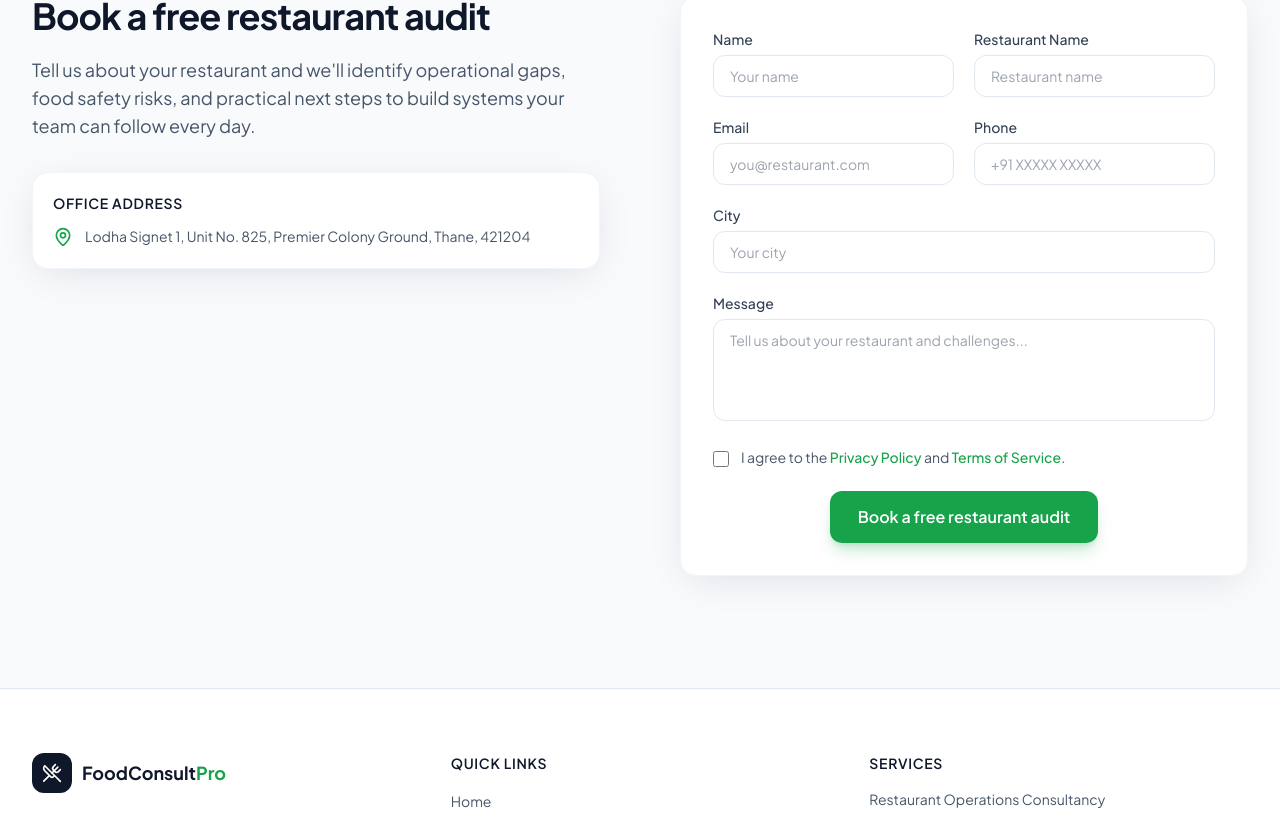
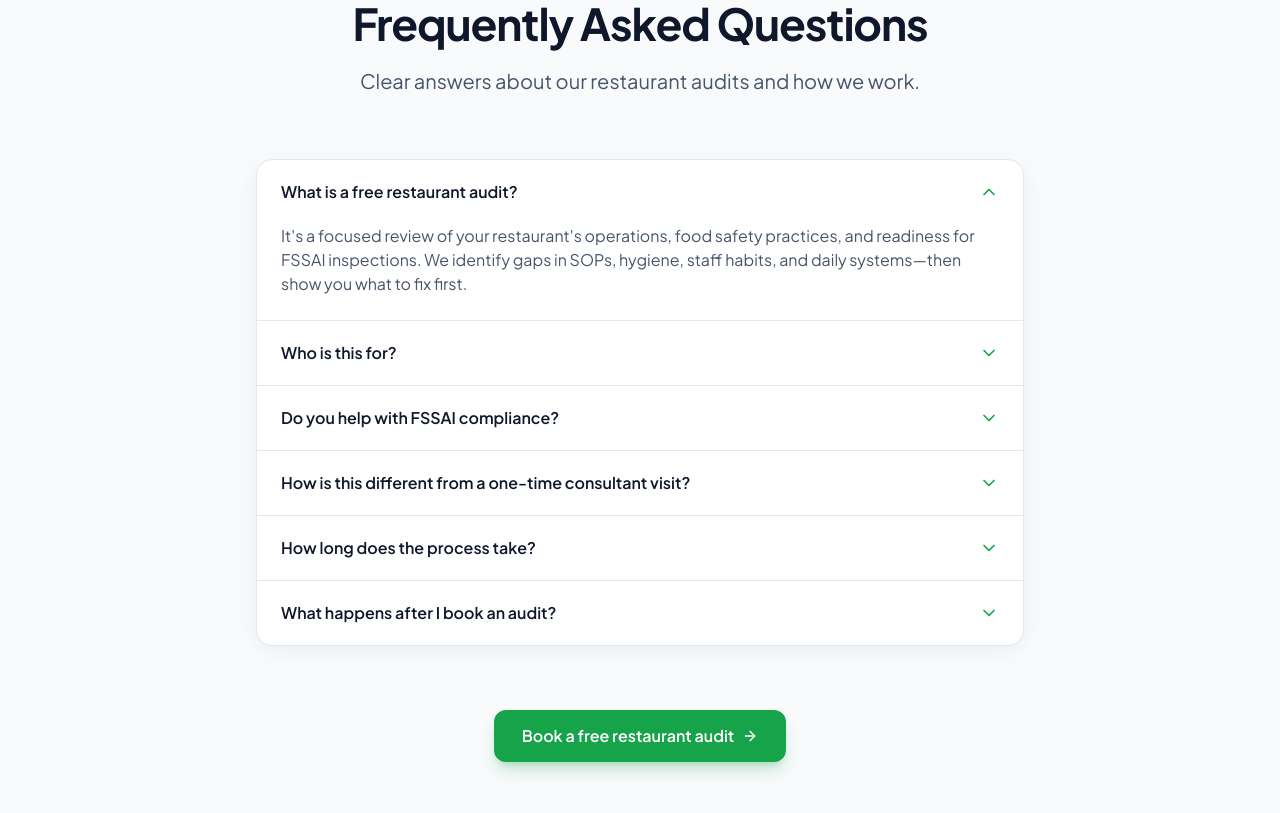
Before and after one commit to shivose/food-consultant-india, a Next.js app: page / in a window 1280 px wide. Shown: the part 5556-6369 px from the top of the page. Built offline with nearby package versions, Linux system fonts and the light colour scheme; no server answers.

Commit message:
Add FAQ section with accordion answers before contact.
Co-authored-by: Cursor <cursoragent@cursor.com>

```diff
--- a/src/app/page.tsx
+++ b/src/app/page.tsx
@@ -5,6 +5,7 @@ import WhyChooseUs from "@/components/WhyChooseUs";
 import Process from "@/components/Process";
 import WhyUs from "@/components/WhyUs";
 import CTA from "@/components/CTA";
+import FAQ from "@/components/FAQ";
 import Contact from "@/components/Contact";
 import Footer from "@/components/Footer";
 import StickyCTA from "@/components/StickyCTA";
@@ -34,6 +35,8 @@ export default function Home() {
         <SectionDivider />
         <CTA />
         <SectionDivider />
+        <FAQ />
+        <SectionDivider />
         <Contact />
       </main>
       <Footer />
--- /dev/null
+++ b/src/components/FAQ.tsx
@@ -0,0 +1,97 @@
+"use client";
+
+import { useState } from "react";
+import { ChevronDown } from "lucide-react";
+import FadeIn from "./FadeIn";
+import SectionHeader from "./SectionHeader";
+import SectionCTA from "./SectionCTA";
+
+const faqs = [
+  {
+    question: "What is a free restaurant audit?",
+    answer:
+      "It's a focused review of your restaurant's operations, food safety practices, and readiness for FSSAI inspections. We identify gaps in SOPs, hygiene, staff habits, and daily systems—then show you what to fix first.",
+  },
+  {
+    question: "Who is this for?",
+    answer:
+      "Independent restaurants, cloud kitchens, QSRs, and multi-outlet brands that want consistent operations, better food safety, and inspection-ready systems—not just last-minute compliance fixes.",
+  },
+  {
+    question: "Do you help with FSSAI compliance?",
+    answer:
+      "Yes. We help you build practical food safety routines, documentation, and staff habits so your restaurant stays inspection-ready every day—not only when an inspector is expected.",
+  },
+  {
+    question: "How is this different from a one-time consultant visit?",
+    answer:
+      "We focus on systems your team can actually follow: clear SOPs, training, and ongoing reviews. The goal is long-term operational improvement, not a report that sits unused.",
+  },
+  {
+    question: "How long does the process take?",
+    answer:
+      "The initial audit is typically completed quickly after we understand your restaurant. Implementation timelines depend on your gaps and team size—we prioritize the highest-risk issues first.",
+  },
+  {
+    question: "What happens after I book an audit?",
+    answer:
+      "We'll review your restaurant details, schedule a discussion or visit as needed, assess operational and food safety gaps, and share clear next steps to improve consistency and compliance.",
+  },
+];
+
+export default function FAQ() {
+  const [openIndex, setOpenIndex] = useState<number | null>(0);
+
+  return (
+    <section id="faq" className="py-20 md:py-28">
+      <div className="mx-auto max-w-7xl px-4 sm:px-6 lg:px-8">
+        <SectionHeader
+          title="Frequently Asked Questions"
+          subtitle="Clear answers about our restaurant audits and how we work."
+        />
+
+        <FadeIn delay={0.1}>
+          <div className="mx-auto max-w-3xl divide-y divide-slate-200 overflow-hidden rounded-2xl border border-slate-200 bg-white shadow-soft">
+            {faqs.map((faq, index) => {
+              const isOpen = openIndex === index;
+
+              return (
+                <div key={faq.question}>
+                  <button
+                    type="button"
+                    aria-expanded={isOpen}
+                    onClick={() => setOpenIndex(isOpen ? null : index)}
+                    className="flex w-full items-center justify-between gap-4 px-5 py-4 text-left transition-colors hover:bg-slate-50/80 sm:px-6 sm:py-5"
+                  >
+                    <span className="text-sm font-semibold text-primary sm:text-base">
+                      {faq.question}
+                    </span>
+                    <ChevronDown
+                      className={`h-5 w-5 shrink-0 text-accent transition-transform duration-200 ${
+                        isOpen ? "rotate-180" : ""
+                      }`}
+                      aria-hidden="true"
+                    />
+                  </button>
+                  <div
+                    className={`grid transition-[grid-template-rows] duration-200 ease-out ${
+                      isOpen ? "grid-rows-[1fr]" : "grid-rows-[0fr]"
+                    }`}
+                  >
+                    <div className="overflow-hidden">
+                      <p className="px-5 pb-5 text-sm leading-relaxed text-slate-600 sm:px-6 sm:pb-6 sm:text-base">
+                        {faq.answer}
+                      </p>
+                    </div>
+                  </div>
+                </div>
+              );
+            })}
+          </div>
+        </FadeIn>
+      </div>
+
+      <SectionCTA label="Book a free restaurant audit" />
+    </section>
+  );
+}
--- a/src/components/Footer.tsx
+++ b/src/components/Footer.tsx
@@ -8,6 +8,7 @@ const quickLinks = [
   { label: "Solutions", href: "#solutions" },
   { label: "Process", href: "#process" },
   { label: "Why Us", href: "#why-us" },
+  { label: "FAQ", href: "#faq" },
 ];
 
 const socialLinks = [
```
